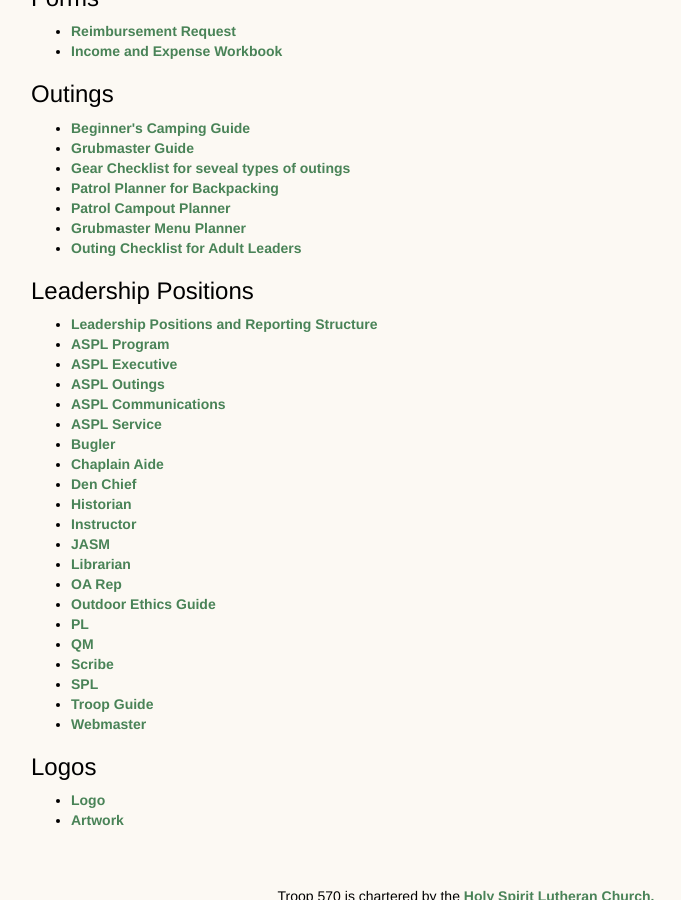
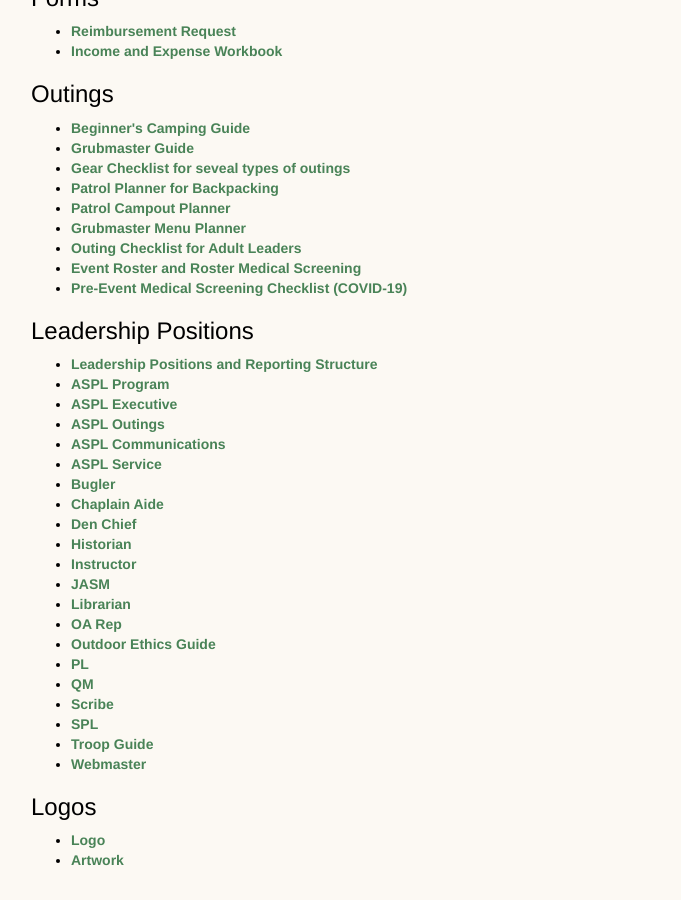
Before and after one commit to troop570/troop570.github.io, a Jekyll site: the page built from resourcesb/index.html, in a window 1280 px wide and 900 px high, scrolled down 615 px. Shown: the whole window, without its empty margins (174-855 px from the left). Built offline with Jekyll 4.4.1, drawn with Linux system fonts in a browser that asks for light colours; nearby versions of some CDN libraries.

Commit message:
Add resource links

```diff
--- a/resourcesb/index.html
+++ b/resourcesb/index.html
@@ -60,6 +60,10 @@ categories:
     url: https://drive.google.com/file/d/1Rdk0bHAaaEnBrs0npQXLvrJAEla1vQTR/view
   - name: Outing Checklist for Adult Leaders
     url: https://drive.google.com/file/d/1eXWxqbum5oKXagjOsAdCPeJLpyntaIBd/view
+  - name: Event Roster and Roster Medical Screening
+    url: https://drive.google.com/file/d/1sQpN9WpuYLzlFOtzsB6OMfi6W_yFEPB6/view
+  - name: Pre-Event Medical Screening Checklist (COVID-19)
+    url: https://drive.google.com/file/d/1G8qjD3nwOv5G8Mqe0GUhaBwRwSK6yX2B/view
 - name: Leadership Positions
   files:
   - name: Leadership Positions and Reporting Structure
```
